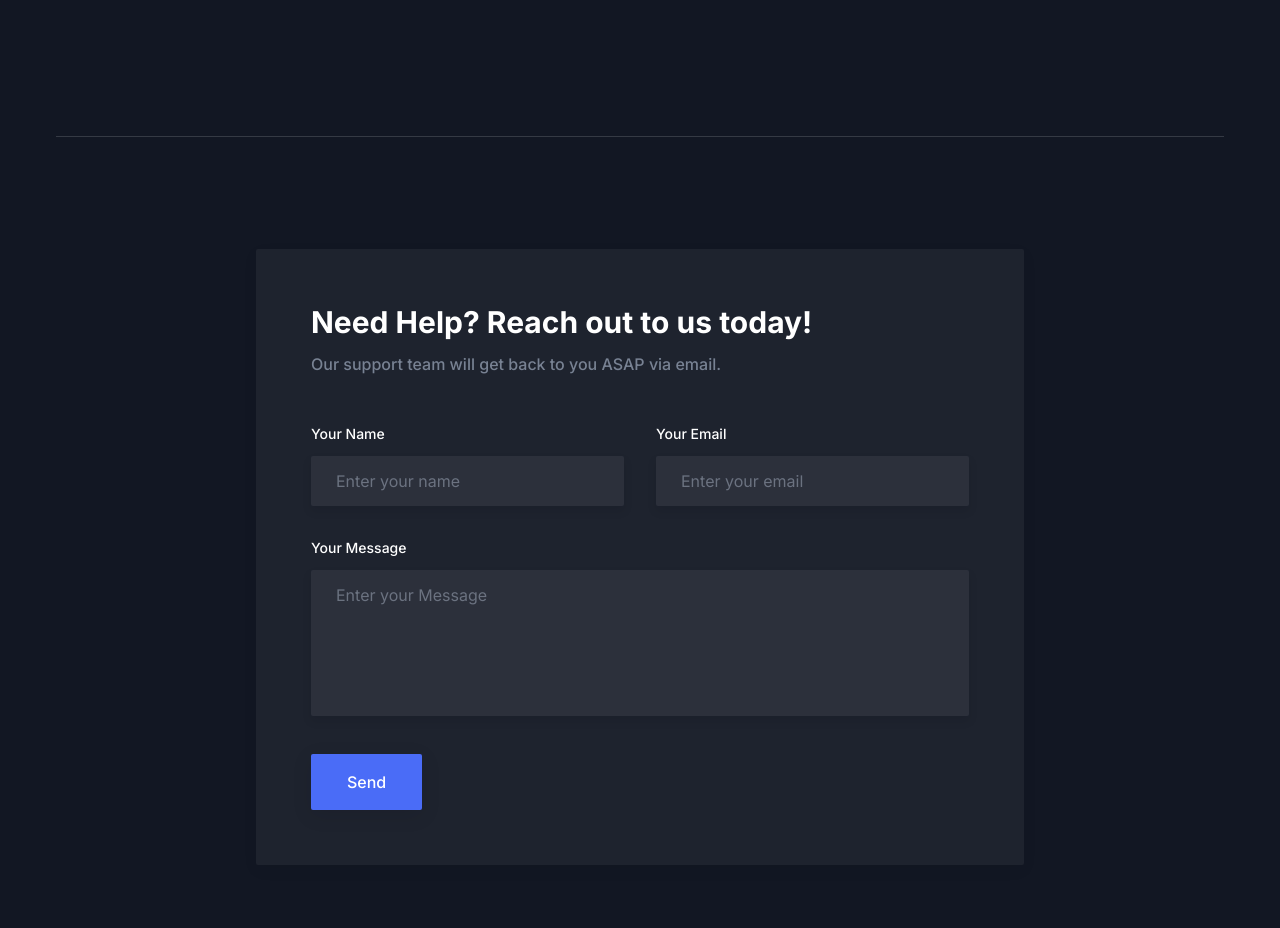
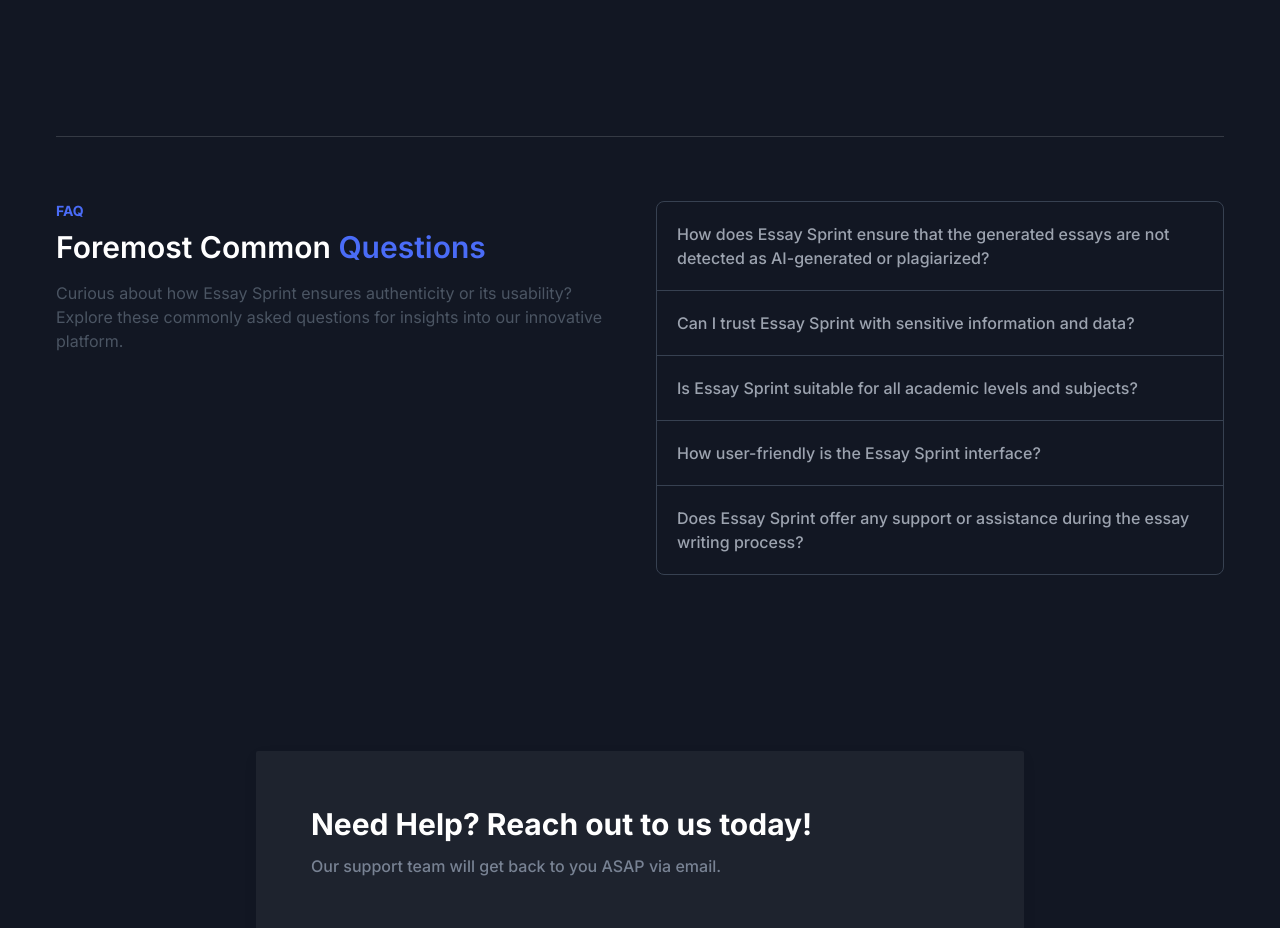
Before and after one commit to NewtonMutugi/ict-innovations-africa, a Next.js app: page / in a window 1280 px wide. Shown: the part 4600-5528 px from the top of the page. Built offline with nearby package versions, Linux system fonts and the light colour scheme.

Commit message:
Add FAQ component to Home page

```diff
--- a/app/page.tsx
+++ b/app/page.tsx
@@ -10,6 +10,7 @@ import Pricing from "@/components/Pricing";
 import Testimonials from "@/components/Testimonials";
 import Video from "@/components/Video";
 import { Metadata } from "next";
+import Faq from "@/components/Faq";
 
 export const metadata: Metadata = {
   title: "AI Web Generator",
@@ -30,6 +31,7 @@ export default function Home() {
       {/* <Testimonials /> */}
       <Pricing />
       <AboutSectionOne />
+      <Faq />
       {/* <Blog /> */}
       <Contact />
     </>
```
